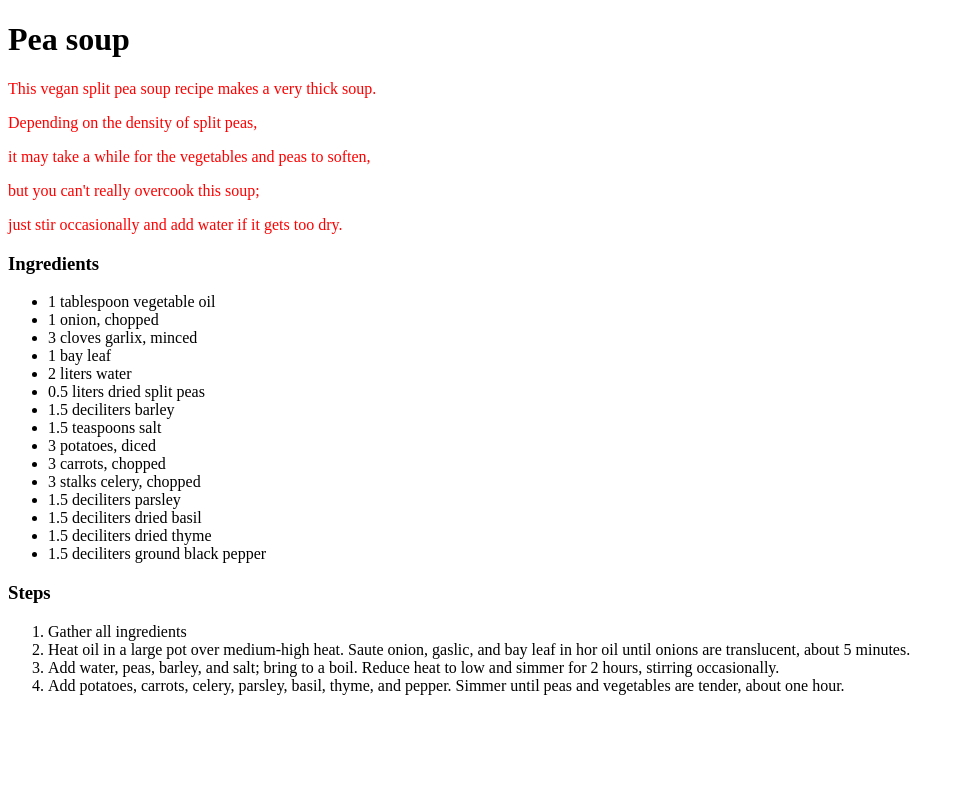
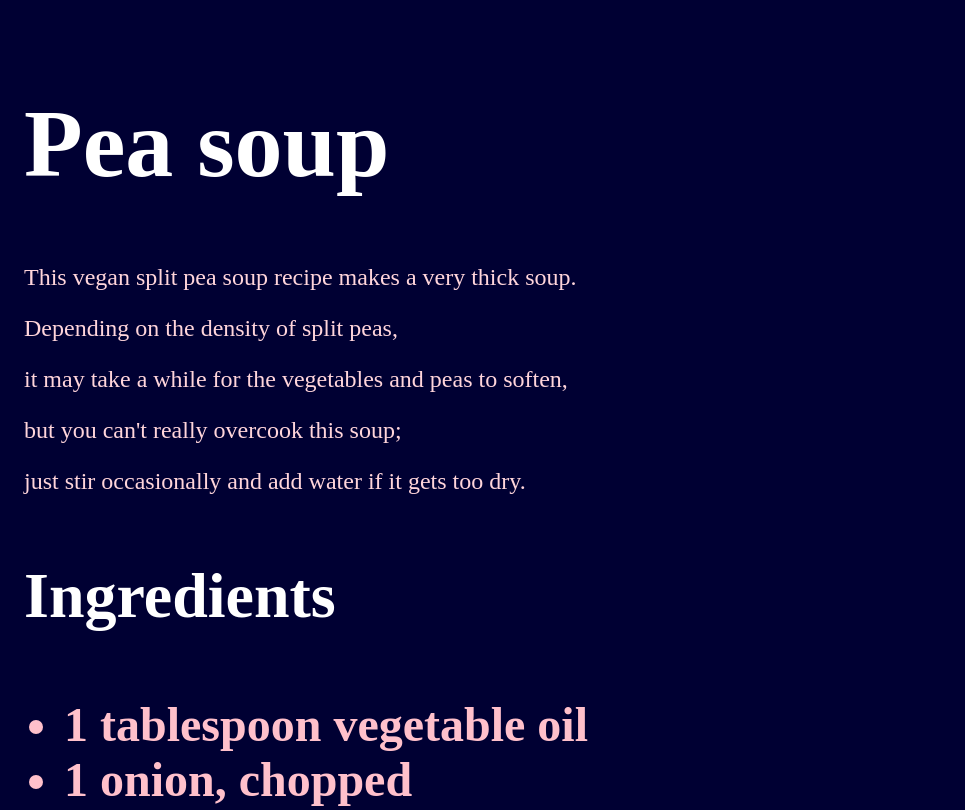
Before and after one commit to Arvidian64/odin-recipes, a plain HTML site: page recipes/peasoup.html in a window 1280 px wide. Shown: the top 810 px of the page, without its empty margins (0-965 px from the left). Drawn offline with Linux system fonts and the light colour scheme.

Commit message:
Added some sizing and color with CSS selectors

```diff
--- a/recipes/peasoup.html
+++ b/recipes/peasoup.html
@@ -35,7 +35,7 @@
 <h3>Steps</h3>
 <ol>
     <li>Gather all ingredients</li>
-    <li>Heat oil in a large pot over medium-high heat. Saute onion, gaslic, and bay leaf in hor oil until onions are translucent, about 5 minutes.</li>
+    <li>Heat oil in a large pot over medium-high heat. Saute onion, gaslic, and bay leaf in our oil until onions are translucent, about 5 minutes.</li>
     <li>Add water, peas, barley, and salt; bring to a boil. Reduce heat to low and simmer for 2 hours, stirring occasionally.</li>
     <li>Add potatoes, carrots, celery, parsley, basil, thyme, and pepper. Simmer until peas and vegetables are tender, about one hour.</li>
 </ol>
--- a/styles.css
+++ b/styles.css
@@ -1,9 +1,34 @@
 /*stilar*/
+* {
+  background-color: rgb(0, 0, 51);
+}
+
+body {
+  padding: 1rem;
+}
+
 div {
     color: white;
     background-color: black;
   }
 
+  h1 {
+    font-size: 6rem;
+    color:white;
+  }
+
+  h3 {
+    font-size: 4rem;
+    color:white;
+  }
+
+  li {
+    font-weight: bold;
+    font-size: 3rem;
+    color: pink;
+  }
+
   p {
-    color: red;
+    color: rgb(255, 213, 219);
+    font-size: x-large;
   }
```
Also changed, not shown: recipes/brownies.html (+1 -1 lines), recipes/pancakes.html (+1 -1 lines).
